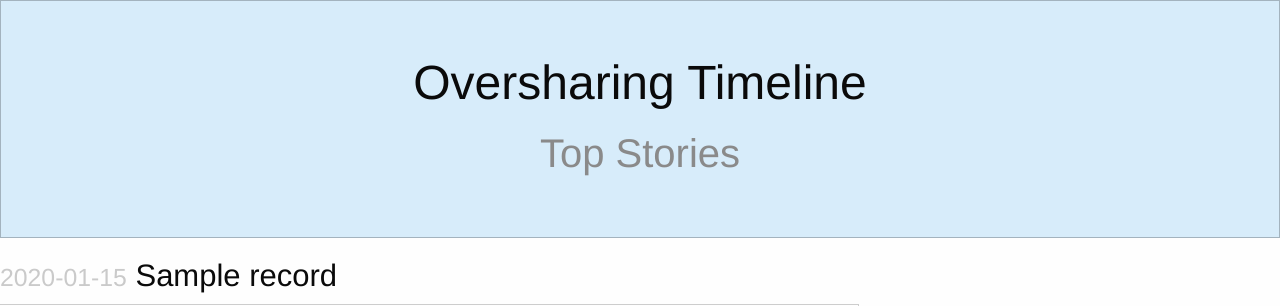
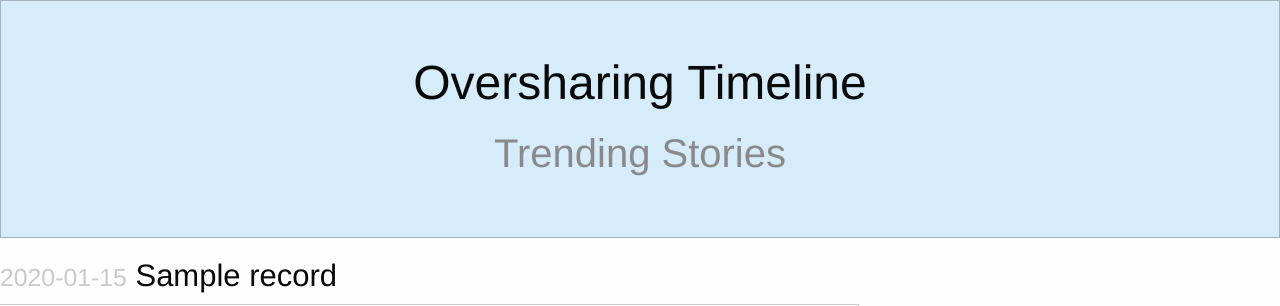
Before and after one commit to cloudacademy/python_postgres_web_app, a Flask app: template src/webapp/templates/index.html in a window 1280 px wide. Shown: the part 54-360 px from the top of the page. Run offline with Flask 3, Linux system fonts and the light colour scheme; the template is opened without the code that fills it: most values are stand-ins (such as "Sample title", 1, 10 or a date in 2020); grey boxes labelled with a size stand in for pictures from a placeholder-image service; parts of the project's set-up code (start-up, migrations or seed data) failed here and were passed over; some libraries are stand-ins or nearby versions.

Commit message:
Revert "updates index page sub-menu"
This reverts commit b5fde33d62aec89261f0b44d2e55b33ebef5cecd.

```diff
--- a/VERSION.txt
+++ b/VERSION.txt
@@ -1 +1 @@
-0.0.11
+0.0.10
--- a/src/webapp/templates/index.html
+++ b/src/webapp/templates/index.html
@@ -21,7 +21,7 @@
     <div class="callout large primary">
       <div class="row column text-center">
         <h1>Oversharing Timeline</h1>
-        <h2 class="subheader">Top Stories</h2>
+        <h2 class="subheader">Trending Stories</h2>
       </div>
     </div>
 
```
